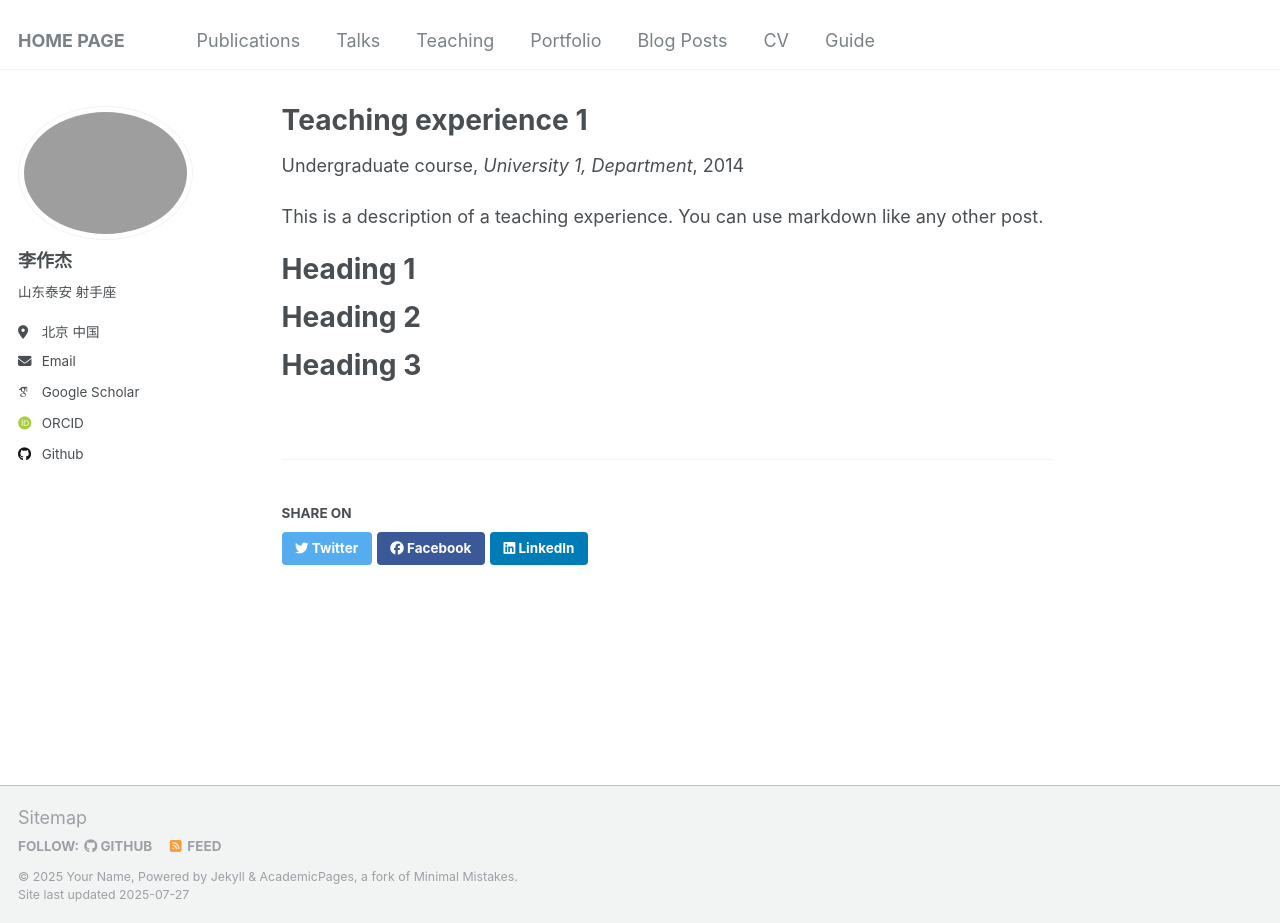
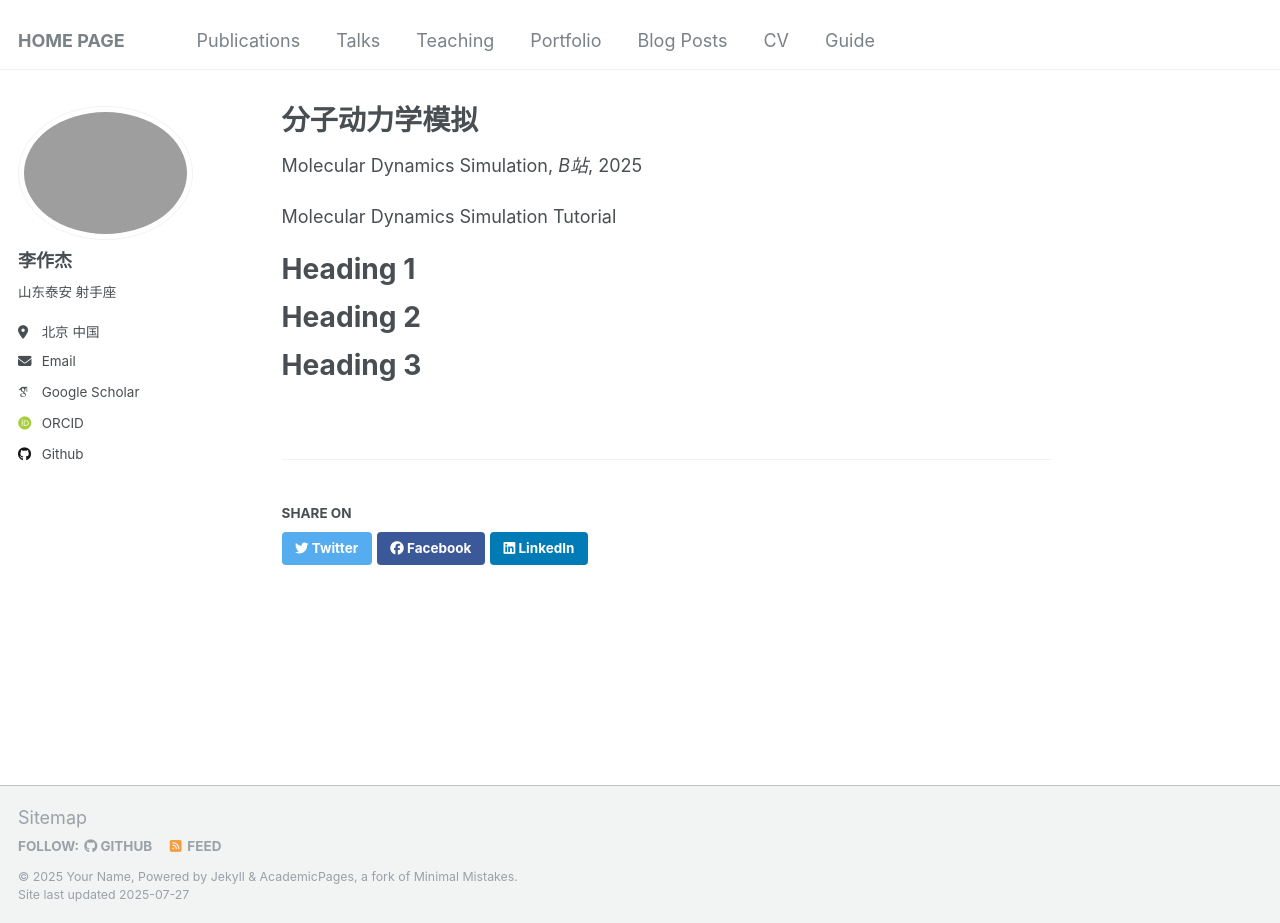
Before and after one commit to Infinity-LZJ/Zuojie_Li.github, a Jekyll site: the page built from _teaching/2014-spring-teaching-1.md, in a window 1280 px wide and 923 px high. Built offline with Jekyll 4.4.1, drawn with Linux system fonts in a browser that asks for light colours; some web fonts are replaced.

Commit message:
Update 2014-spring-teaching-1.md
Signed-off-by: Infinity-LZJ <zuojieli@yeah.net>

```diff
--- a/_teaching/2014-spring-teaching-1.md
+++ b/_teaching/2014-spring-teaching-1.md
@@ -1,14 +1,14 @@
 ---
-title: "Teaching experience 1"
+title: "分子动力学模拟"
 collection: teaching
-type: "Undergraduate course"
+type: "Molecular Dynamics Simulation"
 permalink: /teaching/2014-spring-teaching-1
-venue: "University 1, Department"
-date: 2014-01-01
-location: "City, Country"
+venue: "B站"
+date: 2025-05-01
+location: "Med-Chem"
 ---
+Molecular Dynamics Simulation Tutorial
 
-This is a description of a teaching experience. You can use markdown like any other post.
 
 Heading 1
 ======
```
